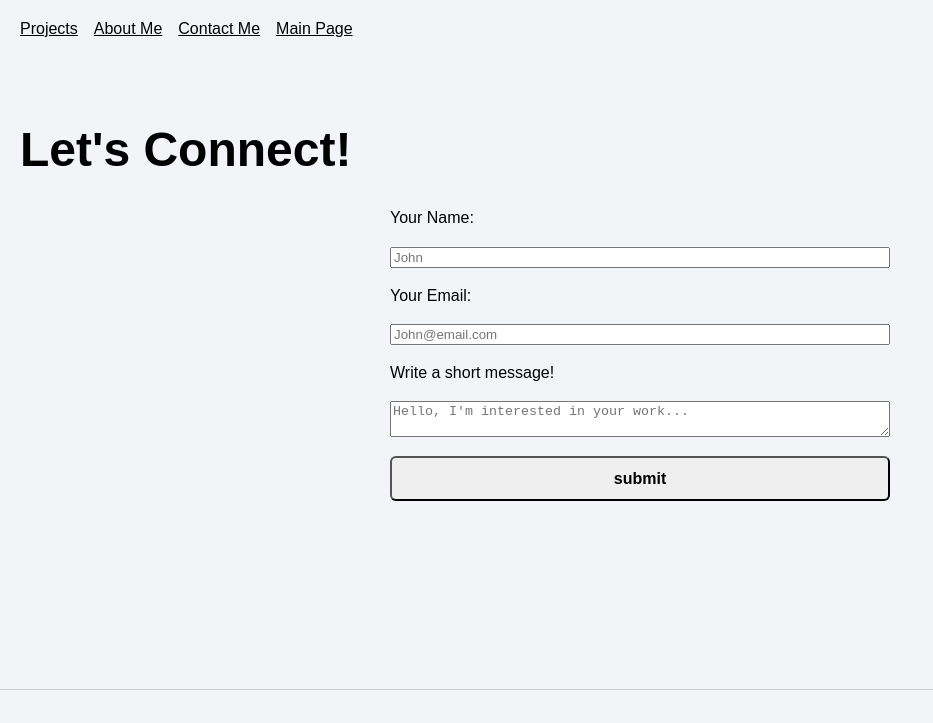
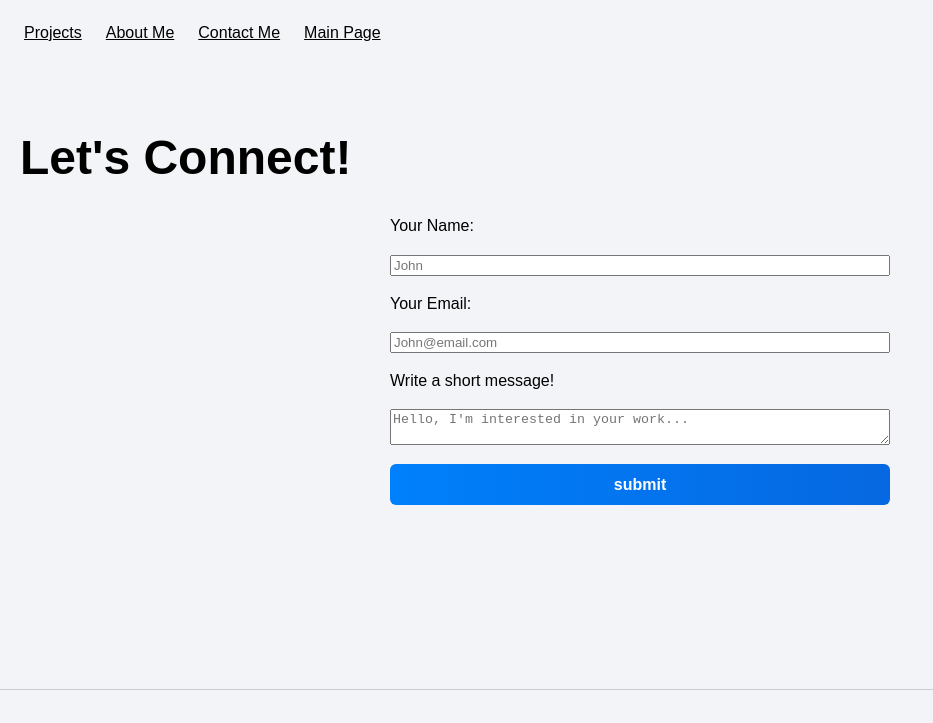
Before and after one commit to JackQinPSU/personal-website, a website: page public/contact.html in a window 1280 px wide. Shown: the top 723 px of the page, without its empty margins (0-933 px from the left). Drawn offline with Linux system fonts and the light colour scheme.

Commit message:
transition for nav bar texts and the connect button

```diff
--- a/public/css/style.css
+++ b/public/css/style.css
@@ -27,13 +27,27 @@ nav {
     padding:20px;
     position: sticky;
     padding-bottom: 2rem;
+    flex-direction: row;
 }
 
 nav a {
     display: flex;
-    border-radius: 20%;
+    padding: 4px;
     color: black;
+    position: relative;
+    overflow: hidden;
+    background-image: linear-gradient(to right, #b3c6ff 0%, #e6e6ff 100%); /* Example colors */
+    background-size: 0% 100%;
+    background-repeat: no-repeat;
+    transition: background-size 0.5s cubic-bezier(0.4,0,0.2,1);
 }
+
+nav a:hover {
+    background-size: 100% 100%;
+    color: black; /* keep text color visible */
+}
+
+
 
 .skill-icon {
     background-color: #f1f5f9;
@@ -89,13 +103,21 @@ form button {
     font-size: 1em;
     font-weight: bold;
     cursor: pointer;
-    transition: background 0.4s;
     border-radius: 6px;
+    color: white;
+    border: none;
+    background: linear-gradient(to right, #0080FB, #0668E1, #0080FB);
+    background-size: 200% 100%;
+    background-position: 0% 0%;
+
+    transition: background-position 0.5s ease;
 }
 
 form button:hover{
-    background-color: #1e3c72;
+    background-position: 100% 0%;
 }
+
+
 
 @keyframes fadeIn {
   from { opacity: 0; transform: translateY(20px); }
```
